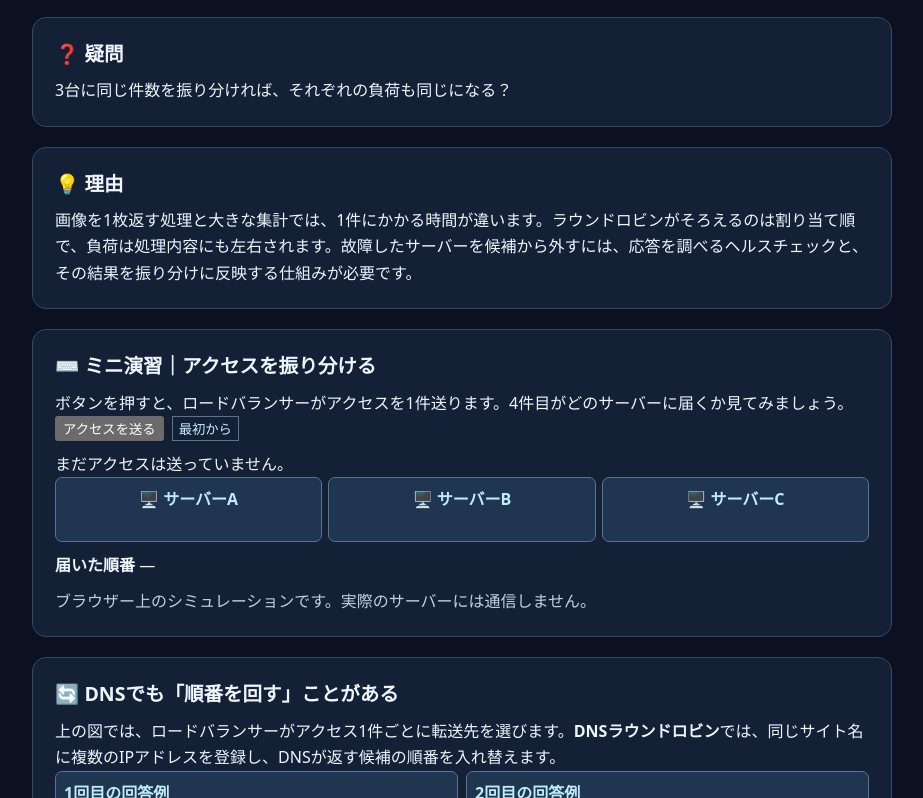
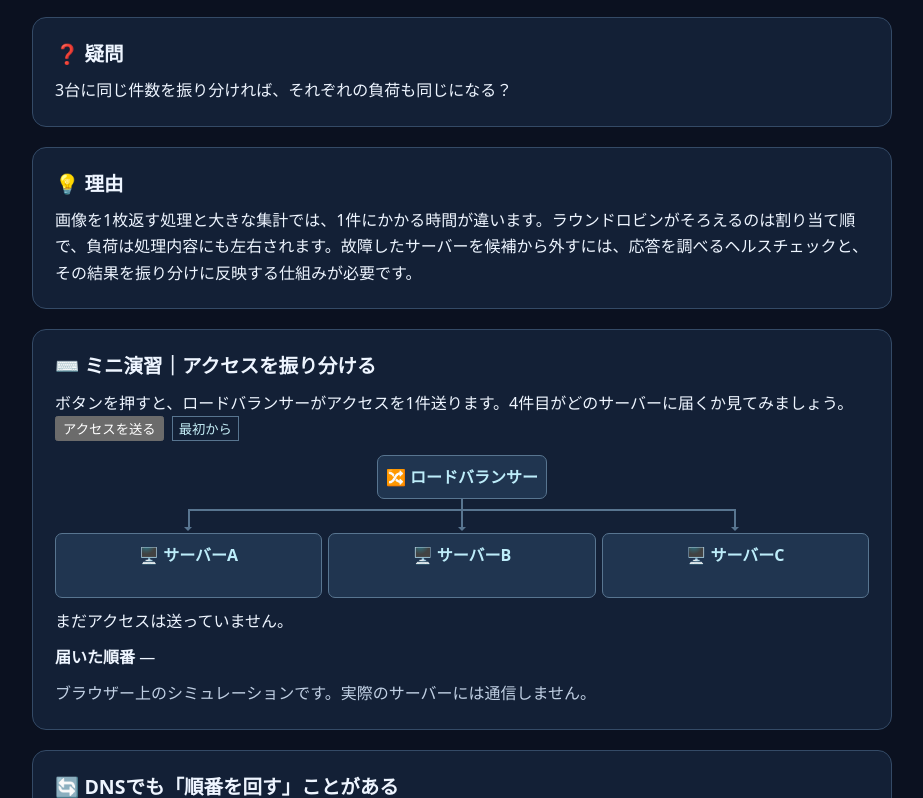
Before and after one commit to itzukan/itzukan.github.io, a plain HTML site: page materials/network/round-robin/index.html in a window 1280 px wide. Shown: the part 405-1203 px from the top of the page, without its empty margins (178-1101 px from the left). Drawn offline with Linux system fonts and the light colour scheme.

Commit message:
Show the active load balancer route in the round robin exercise

```diff
--- a/materials/network/round-robin/index.html
+++ b/materials/network/round-robin/index.html
@@ -14,7 +14,18 @@
   <script defer src="/assets/analytics.js"></script>
   <script defer src="/assets/extra-chapters.js"></script>
   <style>
+    .round-robin-balancer { width: fit-content; margin: .85rem auto 0; text-align: center; }
+    .round-robin-stem { display: block; width: 2px; height: .65rem; margin: 0 auto; background: #587590; }
     .round-robin-servers { display: grid; grid-template-columns: repeat(3, minmax(0, 1fr)); gap: .4rem; }
+    .round-robin-route { position: relative; padding-top: 1.5rem; color: #587590; }
+    .round-robin-arrow { position: absolute; inset: 0 0 auto; height: 1.5rem; pointer-events: none; }
+    .round-robin-arrow::before { content: ""; position: absolute; top: 0; height: 2px; background: currentColor; }
+    .round-robin-route:first-child .round-robin-arrow::before { left: calc(50% - 1px); width: calc(100% + .4rem + 1px); }
+    .round-robin-route:last-child .round-robin-arrow::before { right: calc(50% - 1px); width: calc(100% + .4rem + 1px); }
+    .round-robin-arrow::after { content: ""; position: absolute; inset: 0 auto .4rem calc(50% - 1px); width: 2px; background: currentColor; }
+    .round-robin-arrow i { position: absolute; bottom: .15rem; left: calc(50% - .28rem); border: .28rem solid transparent; border-top-color: currentColor; border-bottom: 0; }
+    .round-robin-route:has([data-current]) { color: #a5eef2; z-index: 1; }
+    #round-robin-practice:has([data-current]) .round-robin-stem { background: #a5eef2; }
     .round-robin-servers .chapter-node { display: flex; flex-direction: column; align-items: center; text-align: center; }
     .round-robin-servers .chapter-node[data-current] { background: #15394a; border-color: #a5eef2; }
     .round-robin-servers small { min-height: 1.5em; }
@@ -46,12 +57,25 @@
     <button id="send-round-robin" type="button">アクセスを送る</button>
     <button id="reset-round-robin" type="button">最初から</button>
   </div>
+  <div role="group" aria-label="ロードバランサーから3台のサーバーへの振り分け図">
+    <div class="chapter-node round-robin-balancer"><strong>🔀 ロードバランサー</strong></div>
+    <span class="round-robin-stem" aria-hidden="true"></span>
+    <div class="round-robin-servers">
+      <div class="round-robin-route">
+        <span class="round-robin-arrow" aria-hidden="true"><i></i></span>
+        <div class="chapter-node" data-server="A"><strong>🖥️ サーバーA</strong><small></small></div>
+      </div>
+      <div class="round-robin-route">
+        <span class="round-robin-arrow" aria-hidden="true"><i></i></span>
+        <div class="chapter-node" data-server="B"><strong>🖥️ サーバーB</strong><small></small></div>
+      </div>
+      <div class="round-robin-route">
+        <span class="round-robin-arrow" aria-hidden="true"><i></i></span>
+        <div class="chapter-node" data-server="C"><strong>🖥️ サーバーC</strong><small></small></div>
+      </div>
+    </div>
+  </div>
   <p id="round-robin-status" role="status">まだアクセスは送っていません。</p>
-  <div class="round-robin-servers" role="group" aria-label="振り分け先のサーバー">
-    <div class="chapter-node" data-server="A"><strong>🖥️ サーバーA</strong><small></small></div>
-    <div class="chapter-node" data-server="B"><strong>🖥️ サーバーB</strong><small></small></div>
-    <div class="chapter-node" data-server="C"><strong>🖥️ サーバーC</strong><small></small></div>
-  </div>
   <p class="round-robin-history"><strong>届いた順番</strong> <span id="round-robin-history">—</span></p>
   <p class="note">ブラウザー上のシミュレーションです。実際のサーバーには通信しません。</p>
   <noscript><p>ミニ演習を試すにはJavaScriptを有効にしてください。</p></noscript>
```
